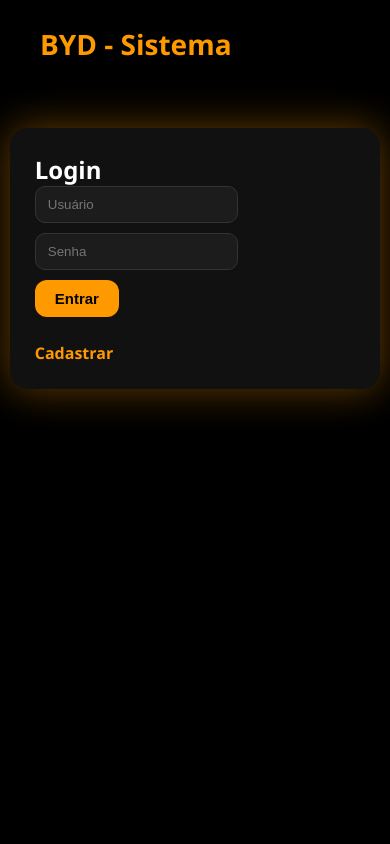
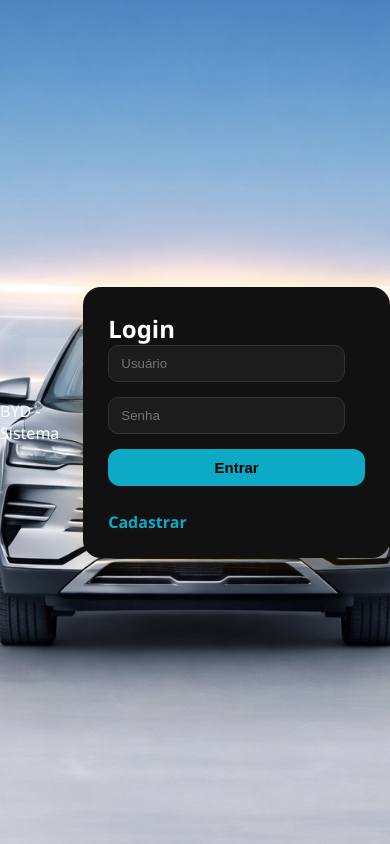
Before and after one commit to vinihr88/montadora4.1, a PHP site: page / in a window 390 px wide. Run offline with PHP 8.4, Linux system fonts and the light colour scheme.

Commit message:
Update style.css

```diff
--- a/style.css
+++ b/style.css
@@ -5,16 +5,55 @@
 }
 
 body {
-    background: #000;
     font-family: 'Segoe UI', Arial, sans-serif;
     color: #fff;
 }
 
-header {
+/* --- TELA DE LOGIN E CADASTRO --- */
+.login-page {
+     background:
+    linear-gradient(rgba(0,0,0,0.75), rgba(15,15,15,0.85));
+    background-image: url('fundo.png');
+    background-size: cover;
+    background-position: center;
+    background-repeat: no-repeat;
+    background-attachment: fixed;
+    display: flex;
+    justify-content: center;
+    align-items: center;
+    min-height: 100vh;
+}
+
+.login-panel {
+    background: rgba(17, 17, 17, 0.85);
+    padding: 50px;
+    border-radius: 18px;
+    border: 1px solid rgba(255, 153, 0, 0.3);
+    text-align: center;
+    width: 90%;
+    max-width: 400px;
+    backdrop-filter: blur(10px);
+}
+
+.login-panel h2 {
+    margin-bottom: 25px;
+    color: #86ffef;
+}
+
+/* --- OUTRAS TELAS DE ADMINISTRAÇÃO --- */
+.admin-page {
+    background: linear-gradient(to bottom, #0f172a, #0f172a, #0f172a);
+    background-attachment: fixed;
+    min-height: 100vh;
+}
+
+.admin-page header {
     padding: 25px 40px;
     font-size: 28px;
     font-weight: bold;
-    color: #ff9900;
+    color: #0daac5;
+    background-color: rgba(0, 0, 0, 0.7);
+    backdrop-filter: blur(5px);
 }
 
 .container {
@@ -24,7 +63,7 @@ header {
     background: #111;
     padding: 50px;
     border-radius: 18px;
-    box-shadow: 0 0 40px rgba(255, 153, 0, 0.4);
+    box-shadow: 0 0 30px rgba(255, 153, 0, 0.2);
 }
 
 table {
@@ -35,7 +74,7 @@ table {
 
 th {
     background: #1c1c1c;
-    color: #ff9900;
+    color: #0daac5;
     padding: 18px;
     text-align: left;
     font-size: 18px;
@@ -55,7 +94,8 @@ tr:hover {
 
 input[type="password"],
 input[type="text"],
-input[type="number"] {
+input[type="number"],
+input[type="email"] {
     padding: 10px 12px;
     border-radius: 10px;
     border: 1px solid #333;
@@ -64,14 +104,16 @@ input[type="number"] {
     margin-right: 10px;
     outline: none;
     transition: 0.3s;
+    width: calc(100% - 20px);
+    margin-bottom: 15px;
 }
 
 input:focus {
-    border-color: #ff9900;
+    border-color: #0daac5;
 }
 
 button {
-    background: #ff9900;
+    background: #0daac5;
     color: #000;
     border: none;
     padding: 10px 20px;
@@ -80,46 +122,44 @@ button {
     font-weight: bold;
     font-size: 15px;
     transition: 0.3s;
+    width: 100%;
 }
 
 button:hover {
-    background: #ffaa22;
+    background: #abfff4;
     transform: scale(1.05);
 }
 
 a {
     display: inline-block;
     margin-top: 25px;
-    color: #ff9900;
+    color: #0daac5;
     font-weight: bold;
     text-decoration: none;
     transition: 0.3s;
 }
 
 a:hover {
-    color: #ffaa22;
+    color: #abfff4;
 }
 
-form {
+.form-unificado {
     display: flex;
     align-items: center;
     gap: 10px;
+    flex-wrap: wrap;
+}
+
+.form-unificado input {
+    width: auto;
+    margin-bottom: 0;
 }
 
 @media (max-width: 900px) {
-    .container {
-        padding: 25px;
-    }
-
-    table {
-        font-size: 14px;
-    }
-
-    th, td {
-        padding: 10px;
-    }
-
-    form {
+    .container { padding: 25px; }
+    table { font-size: 14px; }
+    th, td { padding: 10px; }
+    .form-unificado {
         flex-direction: column;
         align-items: flex-start;
     }
```
